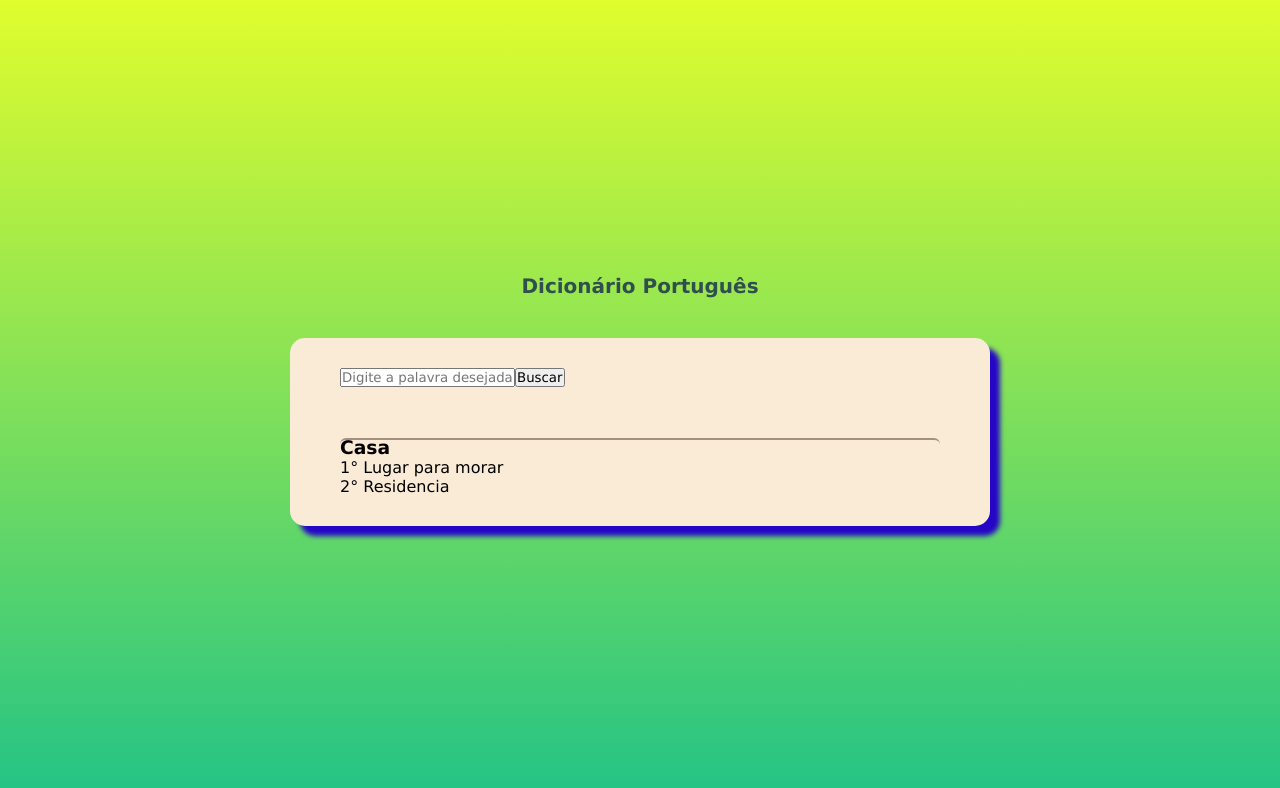
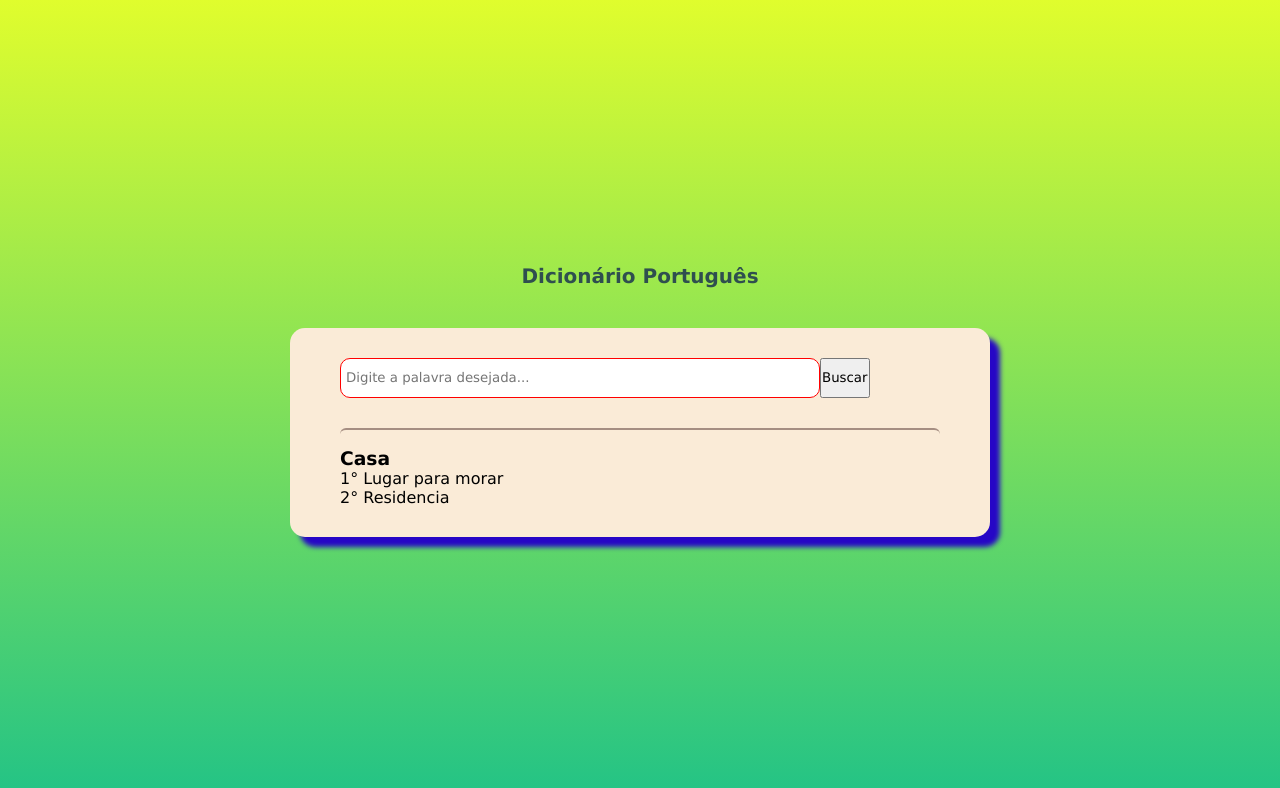
Before and after one commit to AlanFaraj83/Projeto-Dicionario-Portugues, a plain HTML site: page index.html in a window 1280 px wide. Drawn offline with Linux system fonts and the light colour scheme.

Commit message:
:lipstick: feat: Atualizando  a pagina style.css

```diff
--- a/css/style.css
+++ b/css/style.css
@@ -54,3 +54,12 @@ body {
     border-radius: 30px;
 
 }
+
+#container_inputtxt {
+    outline: none;
+    border: 1px solid red;
+    width: 80%;
+    height: 40px;
+   padding: 5px;
+   border-radius: 10px;
+}
```
